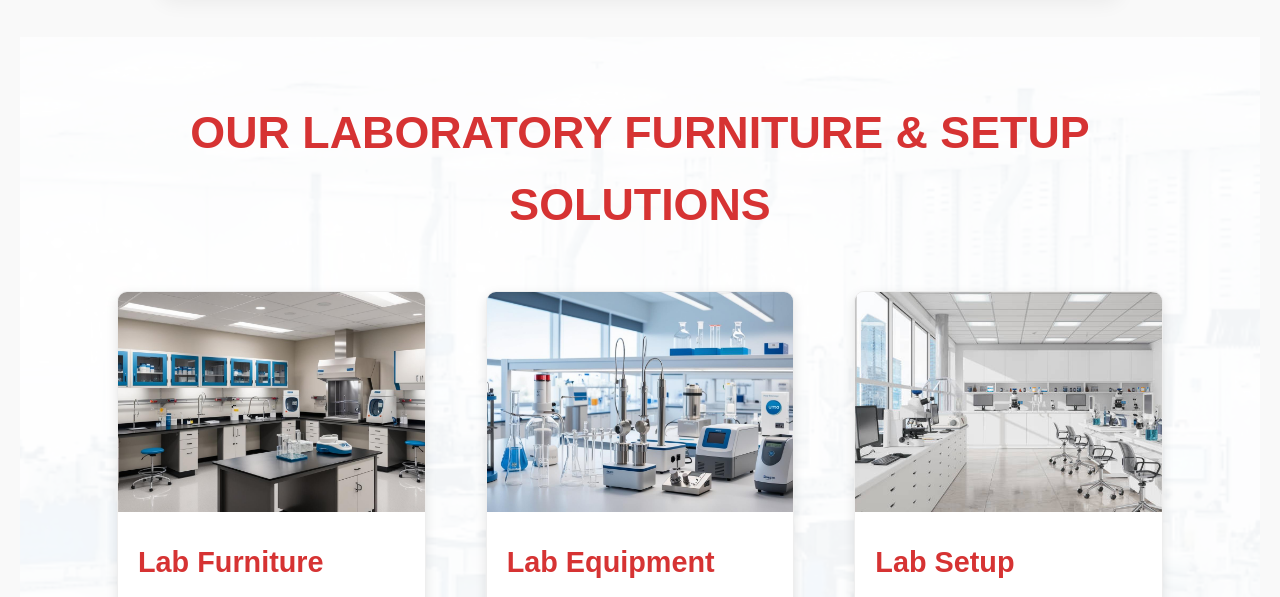
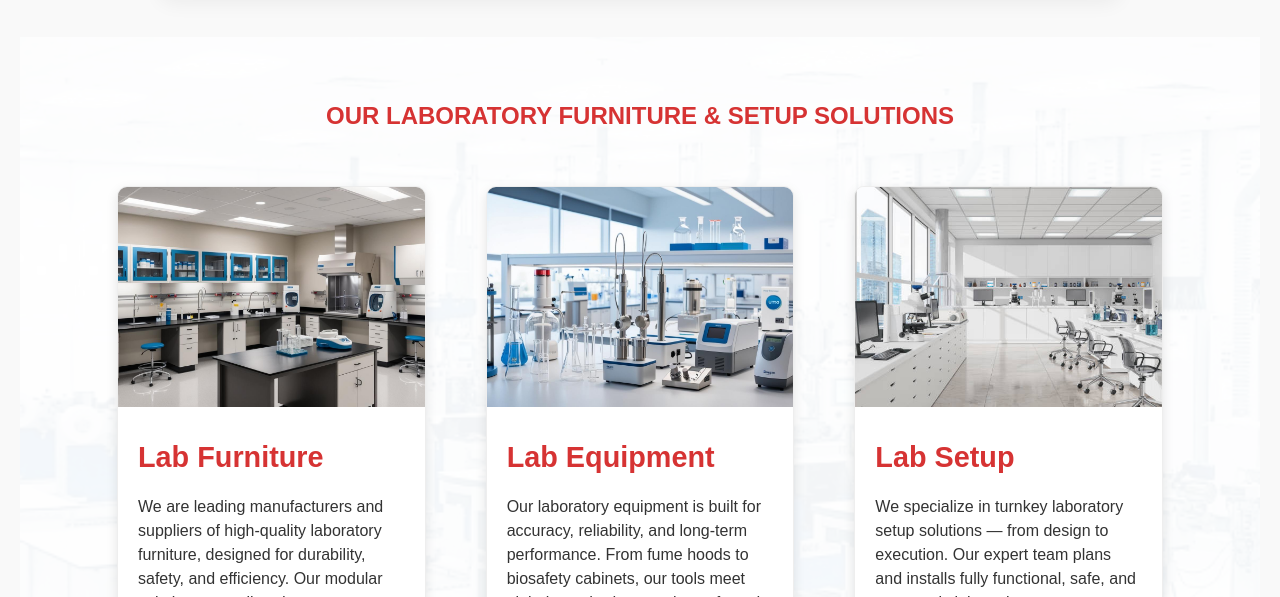
Before and after one commit to Chameza/Chameza_webiste, a plain HTML site: page index.html in a window 1280 px wide. Shown: the part 1936-2533 px from the top of the page. Drawn offline with Linux system fonts and the light colour scheme; files whose address does not match are found by name.

Commit message:
Add files via upload

```diff
--- a/index.html
+++ b/index.html
@@ -2551,7 +2551,7 @@ header {
 
 <section class="products" id="products" style="background-color:#f9fafb; padding: 60px 0;">
   <div class="container" style="max-width: 1200px; margin: 0 auto; padding: 0 20px;">
-    <h2 class="section-title" style="text-align: center; font-size: 2.8rem; color: #d63333; margin-bottom: 50px;">
+    <h2 class="section-title" style="text-align: center; font-size: 1.5rem; color: #d63333; margin-bottom: 50px;">
       Our Laboratory Furniture & Setup Solutions
     </h2>
     <div class="product-grid" style="display: flex; gap: 30px; flex-wrap: wrap; justify-content: center;">
```
